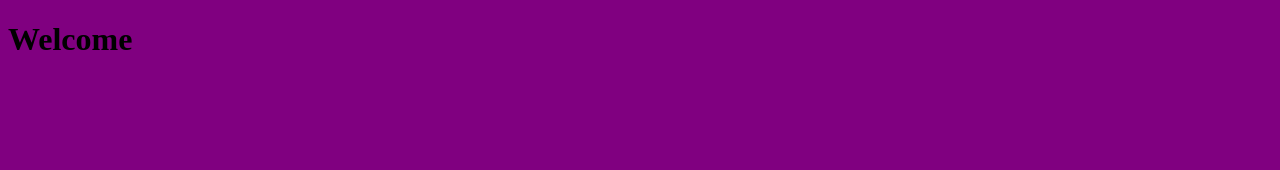
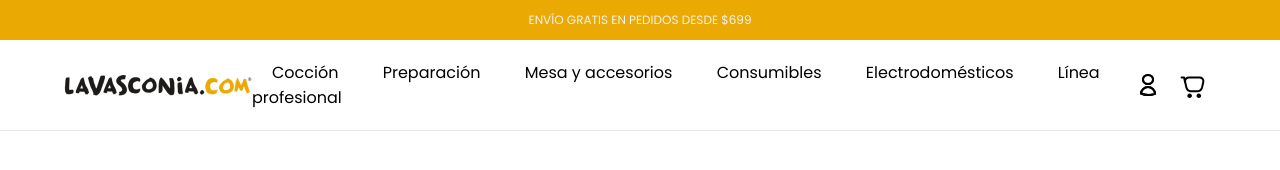
Before and after one commit to zefe/store-frontend, a plain HTML site: page index.html in a window 1280 px wide. Drawn offline with Linux system fonts and the light colour scheme.

Commit message:
add notification and navigation components and icons and images resources

```diff
--- a/assets/styles/sass/base/_global.scss
+++ b/assets/styles/sass/base/_global.scss
@@ -1,3 +1,20 @@
+/**
+ * Global styling
+ * =================================
+ */
+
+@import url('https://fonts.googleapis.com/css2?family=Poppins:wght@200;300;400;500;600;700&display=swap');
+
+
+* {
+    font-family: 'Poppins', sans-serif;
+    margin: 0;
+    padding: 0;
+    text-decoration: none;
+    list-style-type: none;
+    box-sizing: border-box;
+}
+
 body {
-    background-color: purple;
+    margin: 0;
 }
--- /dev/null
+++ b/assets/styles/sass/components/_navbar.scss
@@ -0,0 +1,40 @@
+/**
+ * Navbar
+ * =================================
+ */
+
+.header {
+    width: 100%;
+    display: flex;
+    justify-content: center;
+    background-color: $color-white;
+    border-bottom: solid 1px $color-border;
+}
+
+.nav {
+    display: flex;
+    justify-content: space-between;
+    align-items: center;
+    width: 90%;
+    height: 90px;
+}
+
+.nav__links {
+    a {
+        color: $color-black;
+        text-decoration: none;
+        margin: 20px;
+    }
+    a:hover {
+        color: $color-brand;
+    }
+}
+
+.nav__icons {
+    display: flex;
+    justify-content: center;
+    align-items: center;
+    img {
+        margin: 8px;
+    }
+}
--- /dev/null
+++ b/assets/styles/sass/components/_notification.scss
@@ -0,0 +1,21 @@
+/**
+ * Notification
+ * =================================
+ */
+
+.notification {
+    display: flex;
+    justify-content: center;
+    align-items: center;
+    width: 100%;
+    height: 40px;
+    background-color: $color-brand;
+
+    p {
+        font-family: $base-font;
+        font-style: normal;
+        font-weight: normal;
+        font-size: 12px;
+        color: $color-lightgray;
+    }
+}
--- a/assets/styles/sass/lib/_variables.scss
+++ b/assets/styles/sass/lib/_variables.scss
@@ -2,3 +2,22 @@
  * Variables
  * =================================
  */
+
+$color-brand: #EBA904;
+
+$color-black: #000;
+$color-darkgray: #050505;
+$color-gray: #666666;
+$color-lightgray: #F2F2F2;
+$color-white: #FFF;
+
+// Textures
+$color-info:  #EBA904;
+$color-border: #EAE8E8;
+
+// Typography
+$base-font: 'Poppins', sans-serif;
+$base-font-size: 14px;
+
+$button-color: $color-black;
+$button-border-color: $color-brand;
--- a/assets/styles/sass/style.scss
+++ b/assets/styles/sass/style.scss
@@ -3,3 +3,7 @@
 
 // Base elements
 @import "base/global";
+
+// Components
+@import "components/navbar";
+@import "components/notification";
--- a/index.html
+++ b/index.html
@@ -5,9 +5,31 @@
     <meta http-equiv="X-UA-Compatible" content="IE=edge">
     <meta name="viewport" content="width=device-width, initial-scale=1.0">
     <link rel="stylesheet" href="assets/styles/css/style.css">
-    <title>Vicom Store | Ecommerce</title>
+    <title>La Vasconia</title>
 </head>
 <body>
-    <h1>Welcome<h1>
+    <aside class="notification">
+        <p>ENVÍO GRATIS EN PEDIDOS DESDE $699</p>
+    </aside>
+    <header class="header">
+        <nav class="nav">
+            <img src="./assets/images/logovasconia.png" alt="Logo Vasconia">
+            <div class="nav__links">
+                <a href="example.com">Cocción</a>
+                <a href="example.com">Preparación</a>
+                <a href="example.com">Mesa y accesorios</a>
+                <a href="example.com">Consumibles</a>
+                <a href="example.com">Electrodomésticos</a>
+                <a href="example.com">Línea profesional</a>
+            </div>
+            <div class="nav__icons">
+                <img src="./assets/icons/user-icon.svg" alt="user icon" srcset="">
+                <img src="./assets/icons/car-icon.svg" alt="car icon" srcset="">
+            </div>
+        </nav>
+    </header>
+    <main>
+
+    </main>
 </body>
 </html>
```
Also changed, not shown: assets/icons/car-icon.svg (added), assets/icons/user-icon.svg (added), assets/images/EKCO.png (added), assets/images/ecko-landing.png (added), assets/images/logovasconia.png (added), assets/images/receta1.png (added), assets/styles/css/style.css, assets/styles/dist/css/style.min.css, 2 other files.
